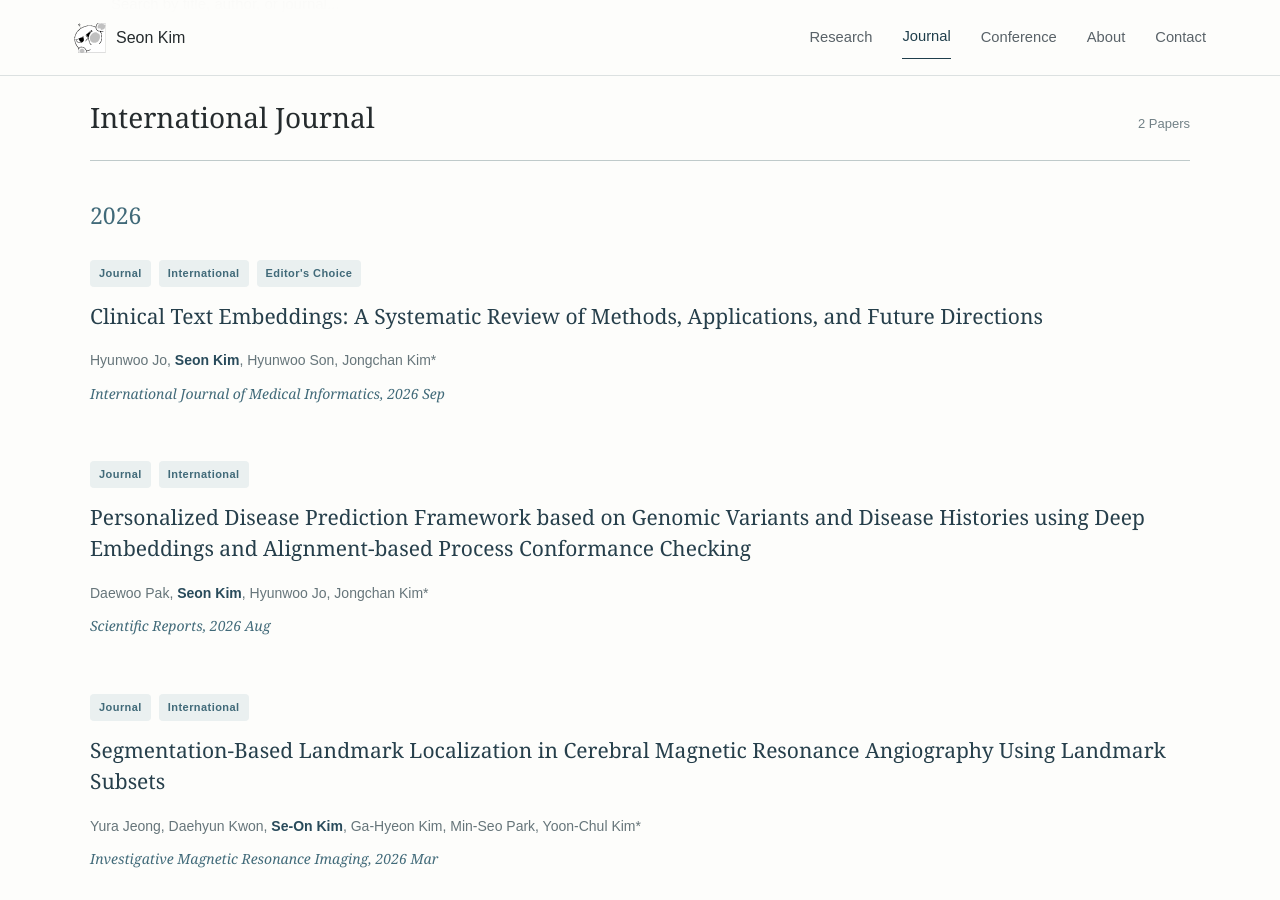
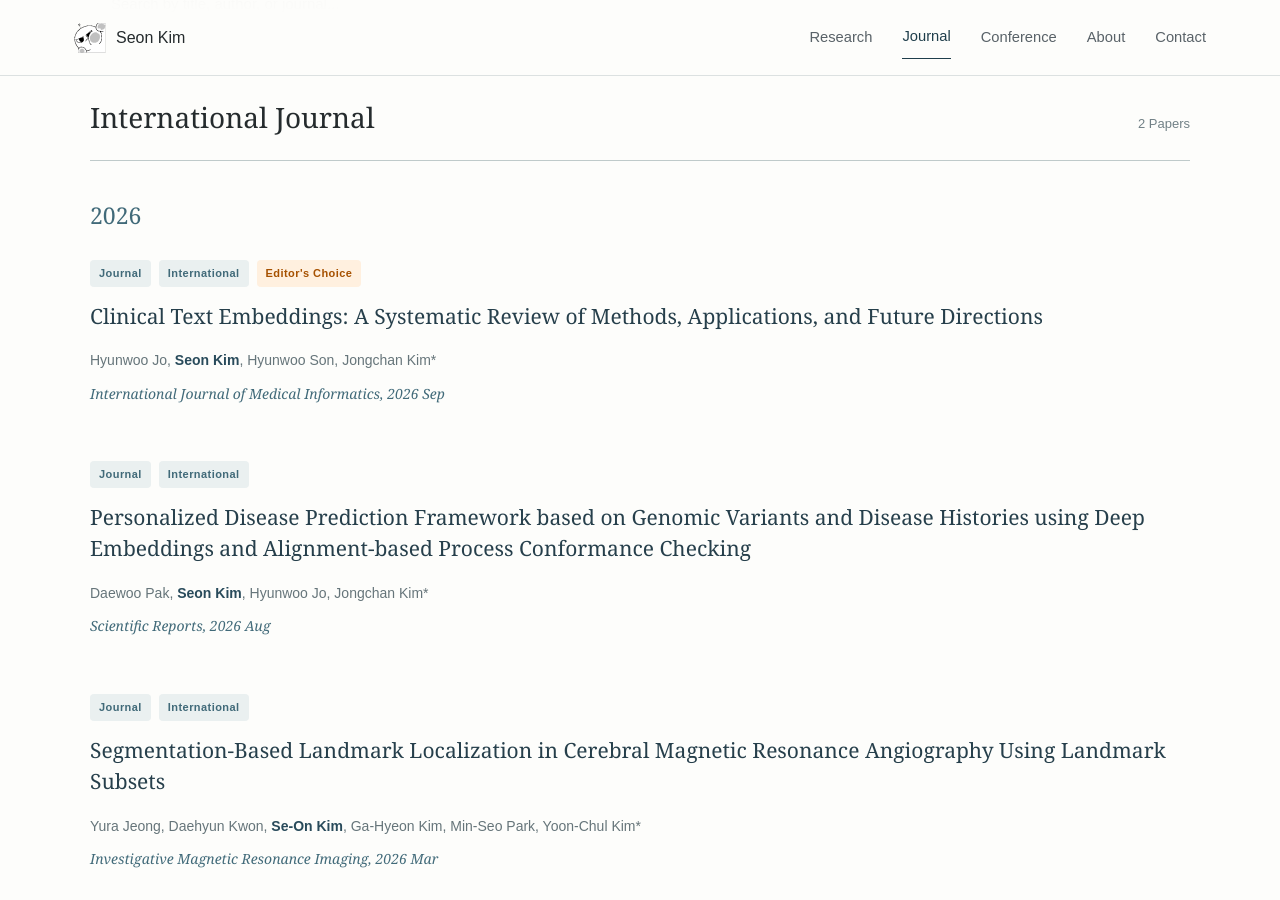
Before and after one commit to KSO012/KSO012.github.io, a Jekyll site: the page built from journal.md, in a window 1280 px wide and 900 px high, scrolled down 650 px. Built offline with Jekyll 4.4.1, drawn with Linux system fonts in a browser that asks for light colours.

Commit message:
Update journal.md

```diff
--- a/journal.md
+++ b/journal.md
@@ -64,7 +64,7 @@ permalink: /journal/
         <div class="journal-badges">
           <span>Journal</span>
           <span>International</span>
-          <span class="highlight-orange">Editor's Choice</span>
+          <span class="highlight orange">Editor's Choice</span>
         </div>
 
         <h4>
@@ -226,7 +226,7 @@ permalink: /journal/
         <div class="journal-badges">
           <span>Journal</span>
           <span>Domestic</span>
-          <span class="highlight-blue">KCI</span>
+          <span class="highlight blue">KCI</span>
         </div>
 
         <h4>
```
